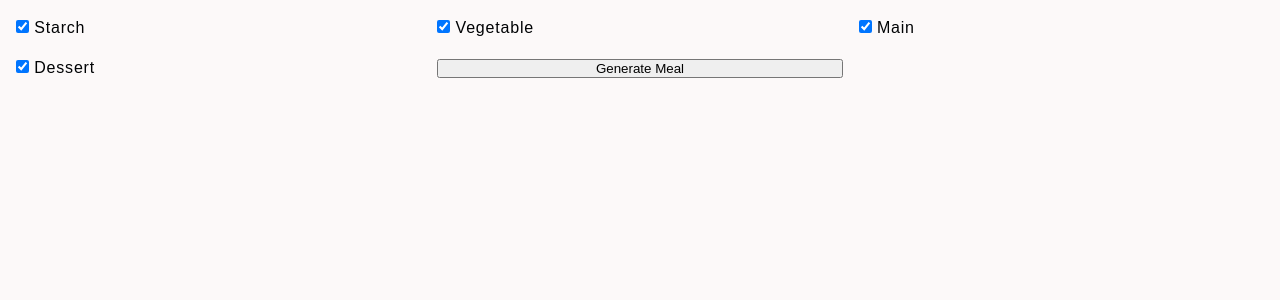
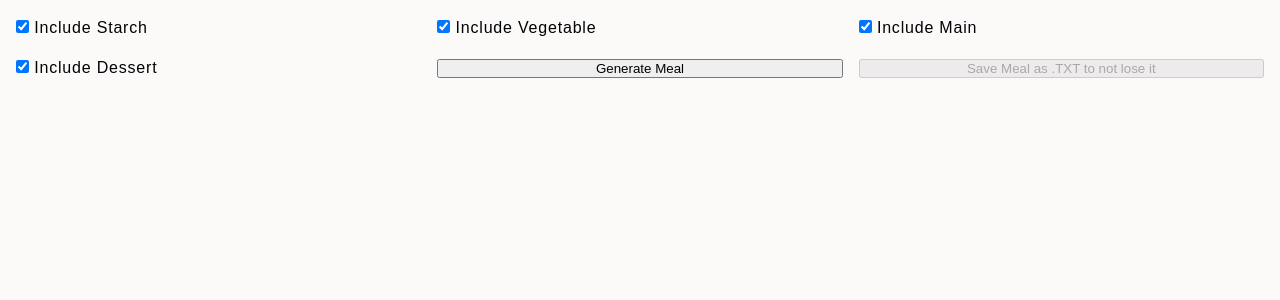
Before and after one commit to lanternLightDeveloper/newMealGenerator, a SvelteKit app: page / in a window 1280 px wide. Shown: the top 300 px of the page. Built offline with nearby package versions, Linux system fonts and the light colour scheme.

Commit message:
Add files via upload

```diff
--- a/src/routes/+page.svelte
+++ b/src/routes/+page.svelte
@@ -3,77 +3,71 @@
 	import type { Recipe } from '$lib/data/Recipes';
 	import { Vegetables, Starch, Mains, Desserts } from '$lib/data/Recipes';
 
-	// checkbox state
 	let includeStarch = $state(true);
 	let includeVeg = $state(true);
 	let includeMain = $state(true);
 	let includeDessert = $state(true);
 
-	// generated meal
 	let meal = $state<{ starch?: Recipe; veg?: Recipe; main?: Recipe; dessert?: Recipe }>({});
 
 	function generateMeal() {
 		const newMeal: typeof meal = {};
 
-		if (includeStarch && Starch.length) {
-			const i = Math.floor(Math.random() * Starch.length);
-			newMeal.starch = Starch[i];
+		if (includeStarch && Starch.length)
+			newMeal.starch = Starch[Math.floor(Math.random() * Starch.length)];
+		if (includeVeg && Vegetables.length)
+			newMeal.veg = Vegetables[Math.floor(Math.random() * Vegetables.length)];
+		if (includeMain && Mains.length) newMeal.main = Mains[Math.floor(Math.random() * Mains.length)];
+		if (includeDessert && Desserts.length)
+			newMeal.dessert = Desserts[Math.floor(Math.random() * Desserts.length)];
+
+		meal = newMeal;
+	}
+
+	function saveMealAsText() {
+		let text = '--- Your Meal ---\n\n';
+
+		for (const [key, recipe] of Object.entries(meal)) {
+			if (!recipe) continue;
+			text += `${key.toUpperCase()}: ${recipe.name}\n`;
+			text += `Servings: ${recipe.servings}\n`;
+			text += `Time: ${recipe.time} minutes\n`;
+			text += `Nutrition: ${recipe.nutrition}\n\nIngredients:\n`;
+			recipe.ingredients.forEach((ing) => (text += `- ${ing}\n`));
+			text += '\nInstructions:\n';
+			recipe.instructions.forEach((step, i) => (text += `${i + 1}. ${step}\n`));
+			text += '\n----------------------\n\n';
 		}
 
-		if (includeVeg && Vegetables.length) {
-			const i = Math.floor(Math.random() * Vegetables.length);
-			newMeal.veg = Vegetables[i];
-		}
-
-		if (includeMain && Mains.length) {
-			const i = Math.floor(Math.random() * Mains.length);
-			newMeal.main = Mains[i];
-		}
-
-		if (includeDessert && Desserts.length) {
-			const i = Math.floor(Math.random() * Desserts.length);
-			newMeal.dessert = Desserts[i];
-		}
-
-		meal = newMeal;
+		// create a blob and trigger download
+		const blob = new Blob([text], { type: 'text/plain' });
+		const url = URL.createObjectURL(blob);
+		const a = document.createElement('a');
+		a.href = url;
+		a.download = 'meal.txt';
+		a.click();
+		URL.revokeObjectURL(url);
 	}
 </script>
 
 <main>
 	<div class="controls">
-		<label>
-			<input type="checkbox" bind:checked={includeStarch} />
-			Starch
-		</label>
-		<label>
-			<input type="checkbox" bind:checked={includeVeg} />
-			Vegetable
-		</label>
-		<label>
-			<input type="checkbox" bind:checked={includeMain} />
-			Main
-		</label>
-		<label>
-			<input type="checkbox" bind:checked={includeDessert} />
-			Dessert
-		</label>
+		<label><input type="checkbox" bind:checked={includeStarch} /> Include Starch</label>
+		<label><input type="checkbox" bind:checked={includeVeg} /> Include Vegetable</label>
+		<label><input type="checkbox" bind:checked={includeMain} /> Include Main</label>
+		<label><input type="checkbox" bind:checked={includeDessert} /> Include Dessert</label>
 
 		<button onclick={generateMeal}>Generate Meal</button>
+		<button onclick={saveMealAsText} disabled={!Object.keys(meal).length}
+			>Save Meal as .TXT to not lose it</button
+		>
 	</div>
 
 	<section class="recipeGrid">
-		{#if meal.starch}
-			<RecipeCard Recipes={meal.starch} />
-		{/if}
-		{#if meal.veg}
-			<RecipeCard Recipes={meal.veg} />
-		{/if}
-		{#if meal.main}
-			<RecipeCard Recipes={meal.main} />
-		{/if}
-		{#if meal.dessert}
-			<RecipeCard Recipes={meal.dessert} />
-		{/if}
+		{#if meal.starch}<RecipeCard Recipes={meal.starch} />{/if}
+		{#if meal.veg}<RecipeCard Recipes={meal.veg} />{/if}
+		{#if meal.main}<RecipeCard Recipes={meal.main} />{/if}
+		{#if meal.dessert}<RecipeCard Recipes={meal.dessert} />{/if}
 	</section>
 </main>
 
```
